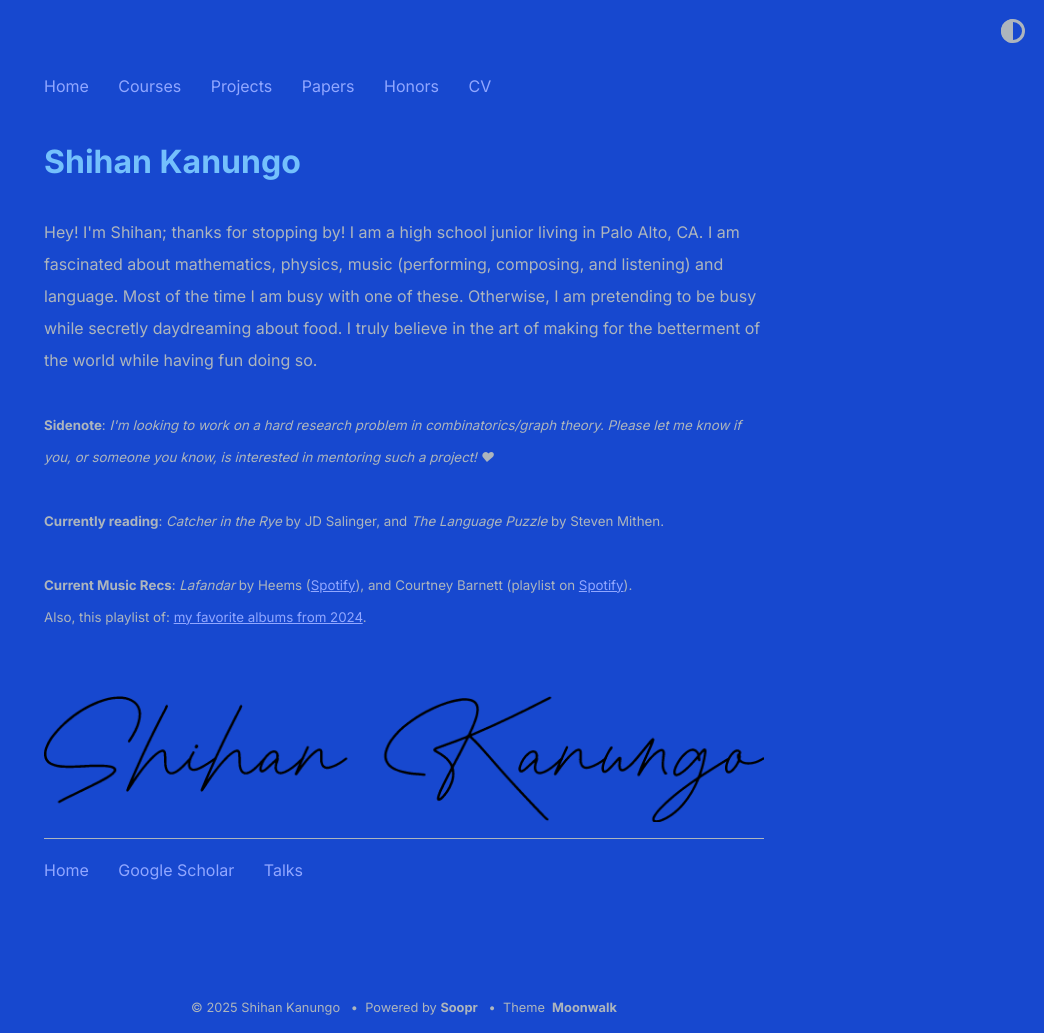
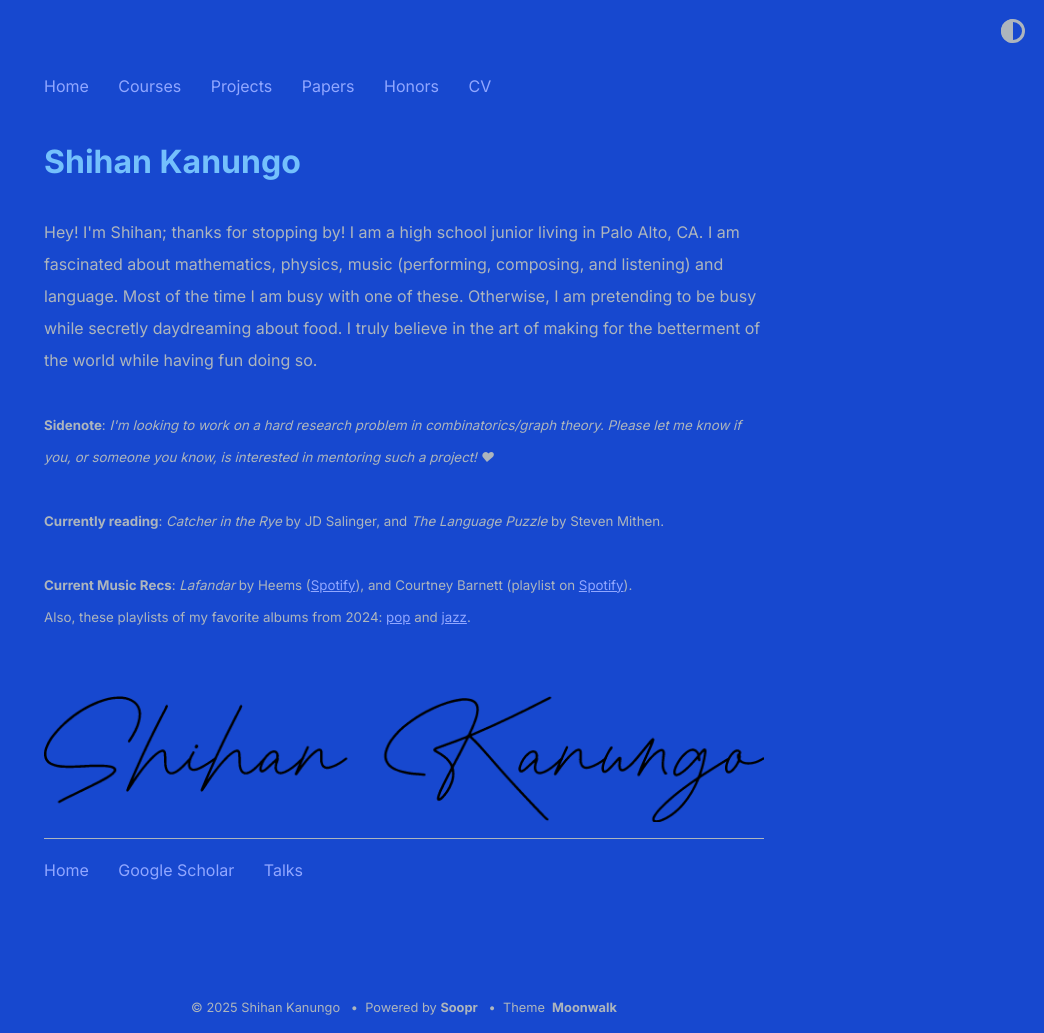
Before and after one commit to shihankanungo/shihankanungo.github.io, a Jekyll site: the page built from index.md, in a window 1280 px wide. Shown: the whole page, without its empty margins (236-1280 px from the left). Built offline with Jekyll 4.4.1, drawn with Linux system fonts in a browser that asks for light colours.

Commit message:
Update _config.yml

```diff
--- a/_config.yml
+++ b/_config.yml
@@ -10,7 +10,7 @@ description: > # description of the site (multiple lines allowed)
           <br /><br />
           <small><b>Currently reading</b>: <i>Catcher in the Rye</i> by JD Salinger, and <i>The Language Puzzle</i> by Steven Mithen.</small>
           <br /><br />
-          <small><b>Current Music Recs</b>: <i>Lafandar</i> by Heems (<a href="https://open.spotify.com/album/0txwScooV6S8rd8uhWfUGe?si=r-MswTWDTRK3KoW8IBIzMg">Spotify</a>), and Courtney Barnett (playlist on <a href="https://open.spotify.com/playlist/0q3ljBMndxToa5p6pZ7sWY?si=9d6db34aeea24f48">Spotify</a>). <br> Also, this playlist of: <a href="https://open.spotify.com/playlist/0plT5tvEl6lVLrQDk0X3eu?si=fe06480b57f64999">my favorite albums from 2024</a>. </small>
+          <small><b>Current Music Recs</b>: <i>Lafandar</i> by Heems (<a href="https://open.spotify.com/album/0txwScooV6S8rd8uhWfUGe?si=r-MswTWDTRK3KoW8IBIzMg">Spotify</a>), and Courtney Barnett (playlist on <a href="https://open.spotify.com/playlist/0q3ljBMndxToa5p6pZ7sWY?si=9d6db34aeea24f48">Spotify</a>). <br> Also, these playlists of my favorite albums from 2024: <a href="https://open.spotify.com/playlist/0plT5tvEl6lVLrQDk0X3eu?si=fe06480b57f64999">pop</a> and <a href="https://open.spotify.com/playlist/5iHDUPHT30iNd4Feg0yg4f?si=737a0b1a27924789">jazz</a>. </small>
           <br /><br /><br />
 
   <img className="mt-8 md:mt-12 w-1/2 sm:w-1/3 lg:w-1/4" src="/signature.png" alt="signature of shihan" aria-hidden="true" />
```
